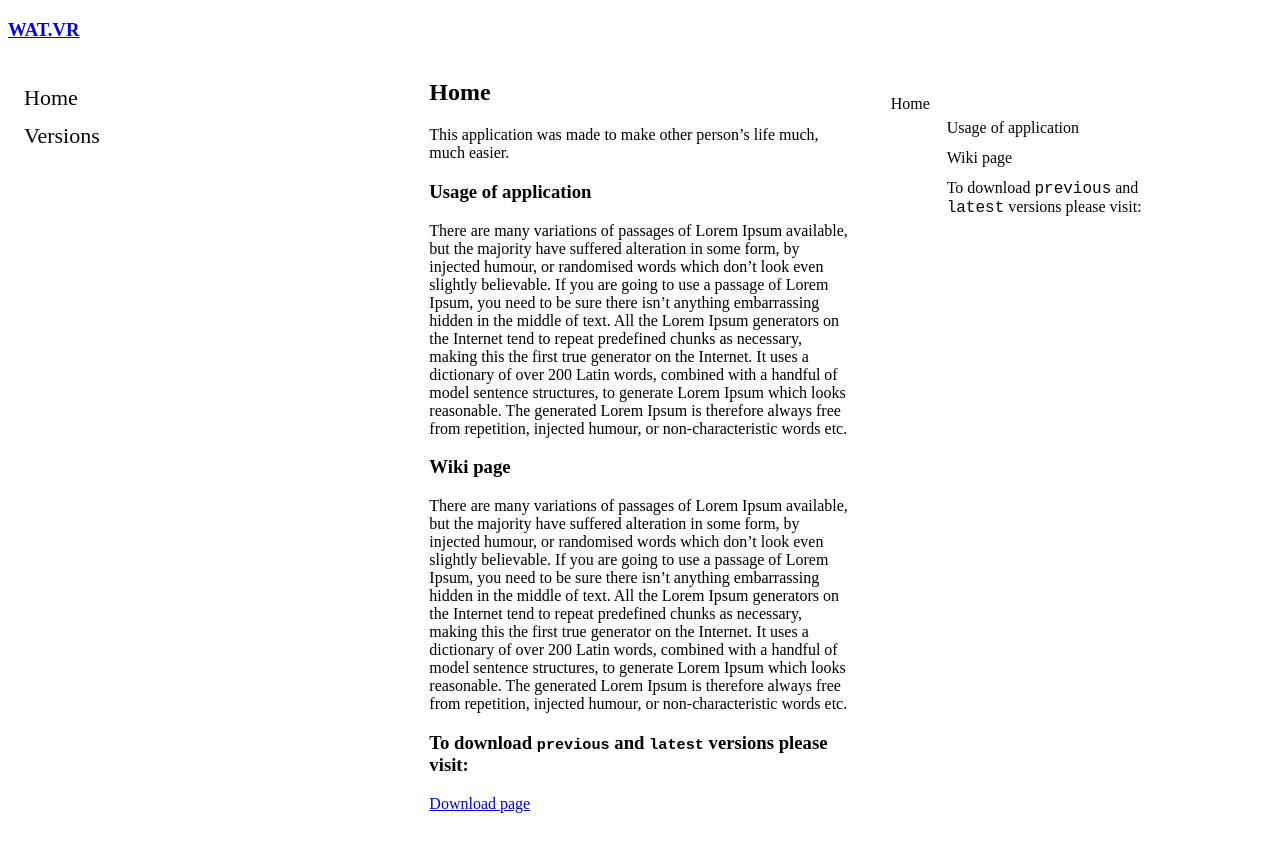
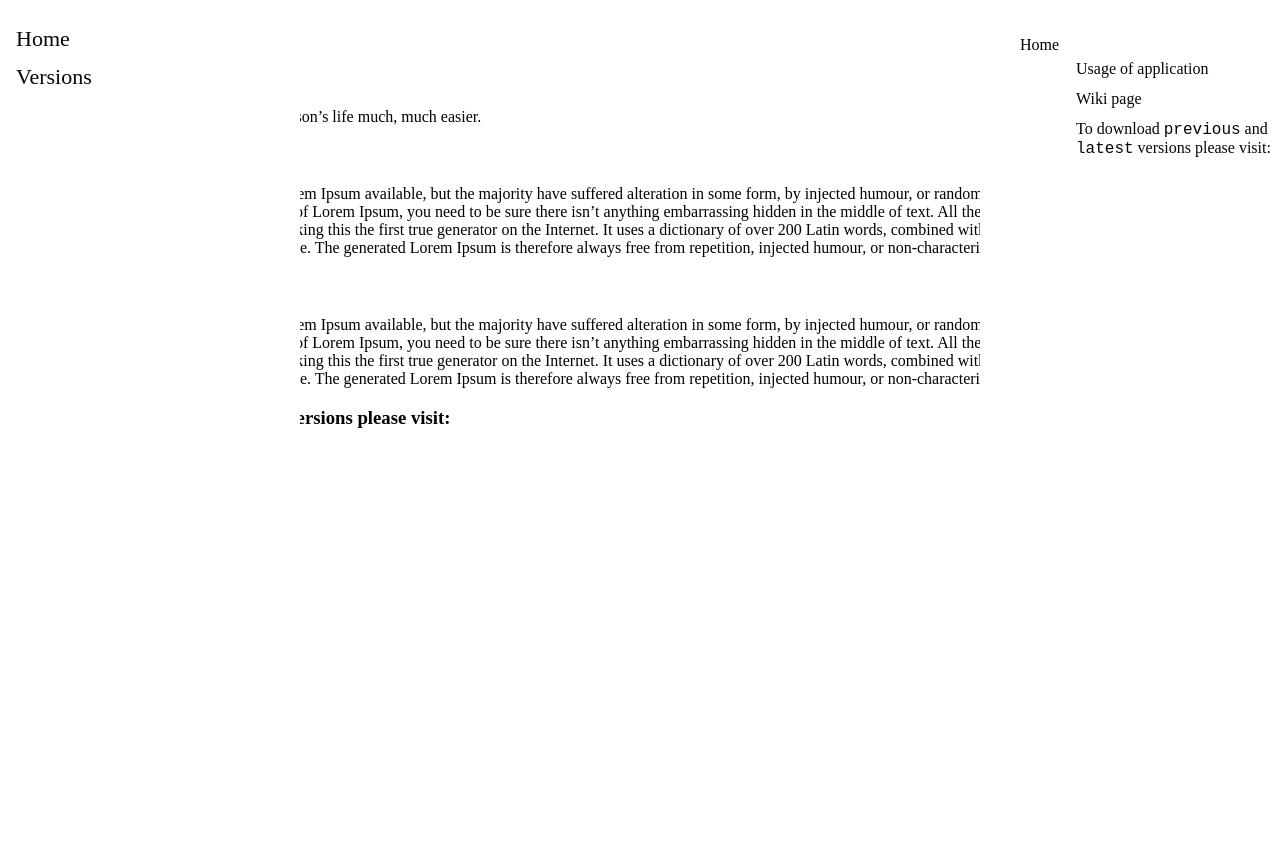
Before and after one commit to zozobalogh0817/zocs, a Jekyll site: the page built from home.md, in a window 1280 px wide. Shown: the top 852 px of the page. Built offline with Jekyll 4.4.1, drawn with Linux system fonts in a browser that asks for light colours.

Commit message:
feat: fix wiki-theme build bug

```diff
--- a/_layouts/default.html
+++ b/_layouts/default.html
@@ -58,19 +58,10 @@
 </body>
 {% endif %}
 <style>
-    .wrapper {
-        display: grid;
-        grid-template-columns: 1fr 1fr 1fr; /*fraction*/
-    }
-
-    @media (max-width: 768px) { /*breakpoint*/
-        .wrapper {
-            grid-template-columns: none;
-        }
-    }
     .sidenav {
         height: 100%;
         width: 300px;
+        position: fixed;
         z-index: 1;
         top: 0;
         left: 0;
@@ -94,6 +85,7 @@
     .toc_content_sidenav {
         height: 100%;
         width: 300px;
+        position: fixed;
         list-style: none;
         top: 0;
         right: 0;
```
